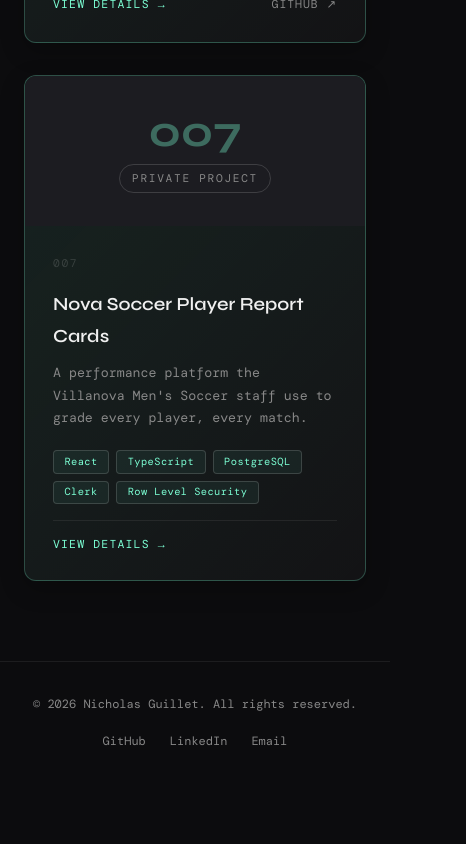
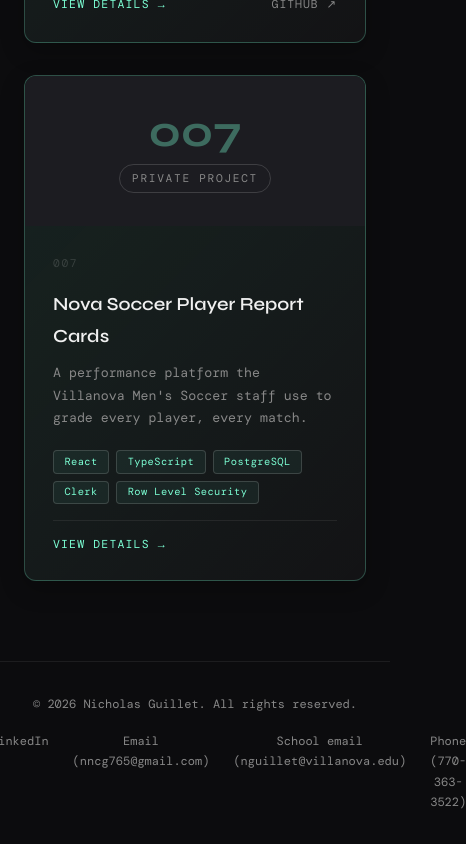
Before and after one commit to nguillet23/GuilletPersonalWebsite, a React (Vite) app: page /GuilletPersonalWebsite/projects in a window 390 px wide. Shown: the part 3151-3995 px from the top of the page, 466 px wide, since content can reach past the window. Before the commit the page ends 3934 px from the top, so only its background shows below. Built offline with nearby package versions, Linux system fonts and the light colour scheme.

Commit message:
content: add personal email and phone to contact links

```diff
--- a/src/components/ui/IconLink.tsx
+++ b/src/components/ui/IconLink.tsx
@@ -17,10 +17,15 @@ const icons: Record<SocialLink["icon"], JSX.Element> = {
     </svg>
   ),
   email: <span aria-hidden="true">&#9993;</span>,
+  phone: (
+    <svg viewBox="0 0 24 24" fill="currentColor" aria-hidden="true">
+      <path d="M6.62 10.79a15.05 15.05 0 0 0 6.59 6.59l2.2-2.2a1 1 0 0 1 1.02-.24c1.12.37 2.33.57 3.57.57a1 1 0 0 1 1 1V20a1 1 0 0 1-1 1C10.61 21 3 13.39 3 4a1 1 0 0 1 1-1h3.5a1 1 0 0 1 1 1c0 1.25.2 2.45.57 3.57a1 1 0 0 1-.25 1.02l-2.2 2.2z" />
+    </svg>
+  ),
 };
 
 export function IconLink({ link }: IconLinkProps) {
-  const isExternal = link.icon !== "email";
+  const isExternal = link.icon !== "email" && link.icon !== "phone";
   return (
     <a
       href={link.href}
--- a/src/data/social-links.ts
+++ b/src/data/social-links.ts
@@ -3,5 +3,11 @@ import type { SocialLink } from "../types/nav";
 export const socialLinks: SocialLink[] = [
   { label: "GitHub", href: "https://github.com/nguillet23", icon: "github" },
   { label: "LinkedIn", href: "https://linkedin.com/in/nicholas-guillet/", icon: "linkedin" },
-  { label: "Email", href: "mailto:nguillet@villanova.edu", icon: "email" },
+  { label: "Email (nncg765@gmail.com)", href: "mailto:nncg765@gmail.com", icon: "email" },
+  {
+    label: "School email (nguillet@villanova.edu)",
+    href: "mailto:nguillet@villanova.edu",
+    icon: "email",
+  },
+  { label: "Phone (770-363-3522)", href: "tel:+17703633522", icon: "phone" },
 ];
--- a/src/types/nav.ts
+++ b/src/types/nav.ts
@@ -6,5 +6,5 @@ export interface NavLink {
 export interface SocialLink {
   label: string;
   href: string;
-  icon: "github" | "linkedin" | "email";
+  icon: "github" | "linkedin" | "email" | "phone";
 }
```
